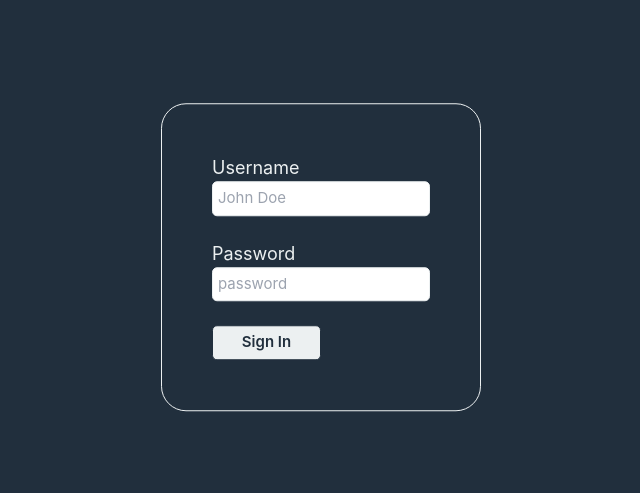
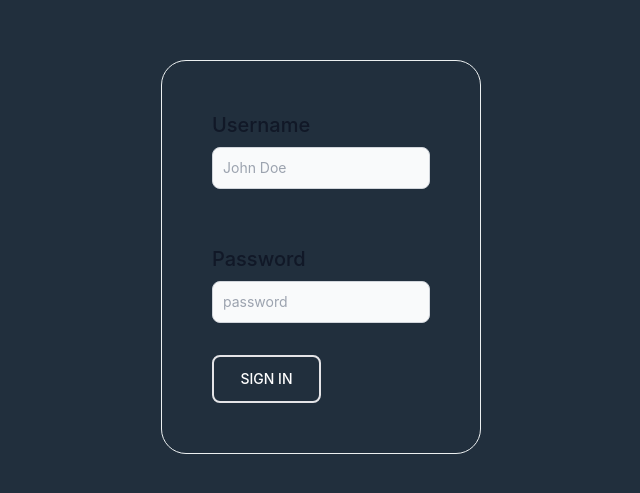
Before and after one commit to Feben9/pharmacy, a React (Create React App) app: page /login in a window 1280 px wide. Shown: the part 143-636 px from the top of the page, without its empty margins (319-959 px from the left). Built offline with nearby package versions, Linux system fonts and the light colour scheme.

Commit message:
style changes for login

```diff
--- a/src/pages/Login.js
+++ b/src/pages/Login.js
@@ -21,36 +21,36 @@ export default function Login({ setIsAuthenticated }) {
 
     return (
         <div className="login-container">
-            <form className="form-container"  onSubmit={handleSubmit}>
+            <form className="form-container space-y-8"  onSubmit={handleSubmit}>
                 <div>
-                    <label for="username" className="label">Username</label> <br/>
+                    <label for="username" className="block mb-2 text-xl font-medium text-gray-900 dark:text-white">Username</label>
                     <input
                         type="text"
                         id="username"
                         name="username"
                         value={username}
-                        className="user"
                         placeholder="John Doe"
                         onChange={(e) => setUsername(e.target.value)}
-                    /> <br/>
+                        class="username bg-gray-50 border border-gray-300 text-gray-900 text-sm rounded-lg focus:ring-primary-600 focus:border-primary-600 block w-full p-2.5 dark:bg-gray-700 dark:border-gray-600 dark:placeholder-gray-400 dark:text-white dark:focus:ring-primary-500 dark:focus:border-primary-500"
+                    />
                 </div>
                 <br />
                 <div>
-                    <label for="password" className="label">Password</label>  <br/>
+                    <label for="password" className="block mb-2 text-xl font-medium text-gray-900 dark:text-white">Password</label>
                     <input
                         type="password"
                         id="password"
                         name="password"
                         value={password}
-                        className="user"
                         placeholder="password"
                         onChange={(e) => setPassword(e.target.value)}
-                    /> <br/>
+                        class="username bg-gray-50 border border-gray-300 text-gray-900 text-sm rounded-lg focus:ring-primary-600 focus:border-primary-600 block w-full p-2.5 dark:bg-gray-700 dark:border-gray-600 dark:placeholder-gray-400 dark:text-white dark:focus:ring-primary-500 dark:focus:border-primary-500"
+                    />
                 </div>
-                <br />
                 <div>
-                    <input type="submit" value="Sign In" className="signin" />
+                    <button type="submit" value="Sign In" class="py-3 px-5 text-sm font-medium text-center text-white rounded-lg bg-primary-700 border-2 border-zinc-200 w-6/12 hover:bg-primary-800 focus:ring-4 focus:outline-none focus:ring-primary-300 dark:bg-primary-600 dark:hover:bg-primary-700 dark:focus:ring-primary-800">SIGN IN</button>
                 </div>
+
                 {error && <div className="error"><br /> {error}<br /></div>}
             </form>
         </div>
--- a/src/pages/contact.js
+++ b/src/pages/contact.js
@@ -47,14 +47,14 @@ const Contact = () => {
     </div>
 
     <div className="page-container">
-      <h1 style={{padding:'20px'}}>  Contact Us</h1>
+      <h1 class="text-xl font-large">Contact Us</h1>
 
       <div style={{ maxWidth: '800px', margin: '0 auto', padding: '20px' }}>
 
         {success && <p style={{ color: 'green' }}>Message sent successfully!</p>}
         {error && <p style={{ color: 'red' }}>{error}</p>}
 
-        <form onSubmit={handleSubmit}>
+        <form onSubmit={handleSubmit} class="space-y-8">
           <div class="w-5/6">
             <label class="block mb-2 text-xl font-medium text-gray-900 dark:text-white" for="name">
             Name
```
